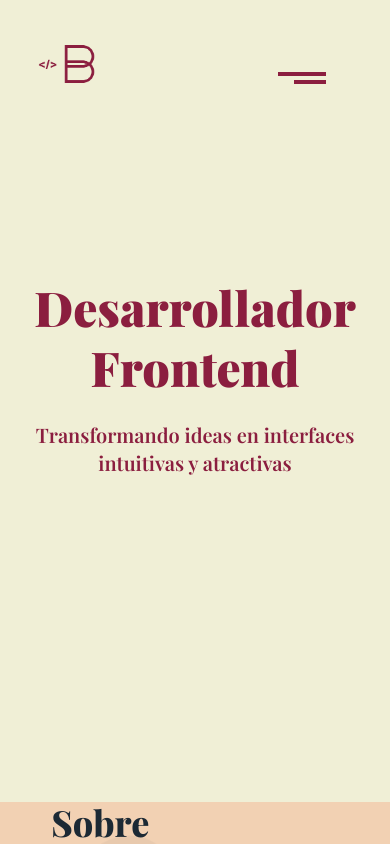
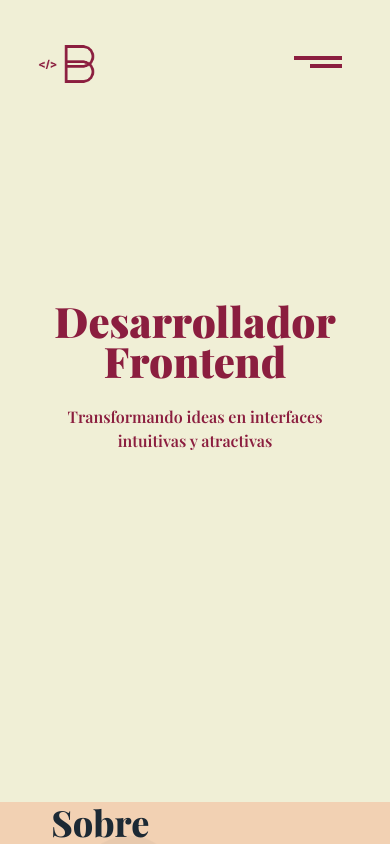
Before and after one commit to bauticalvo/Portfolio, a React (Create React App) app: page / in a window 390 px wide. Shown: the top 844 px of the page. Built offline with nearby package versions, Linux system fonts and the light colour scheme; a web font is replaced by a local one.

Commit message:
navbar and landing responsive

```diff
--- a/src/Components/Home/Header/NavBar.jsx
+++ b/src/Components/Home/Header/NavBar.jsx
@@ -14,13 +14,15 @@ const NavBar = ({ isOpen, setIsOpen }) => {
               animate={{ y: 0, opacity: 1 }}
               transition={{ duration: 0.8 }}
             >
-              <img src="/logoB6.png" alt="Logo de Bautista Calvo" className={`${isOpen ? 'hidden ' : ''}h-32 ml-8
+              <img src="/logoB6.png" alt="Logo de Bautista Calvo" className={`${isOpen ? 'hidden ' : ''}h-28 ml-8
               xs:h-20 xs:ml-0
               `} />
             </motion.h1>
           </section>
           <motion.div
-           className="absolute top-14 right-12 h-5 p-2 m-2 z-[60]"
+           className="absolute top-14 right-12 h-5 p-2 m-2 z-[60]
+           xs:top-10 xs:right-8
+           "
            initial={{ y: -100, opacity: 0 }}
            animate={{ y: 0, opacity: 1 }}
            transition={{ duration: 0.8 }
--- a/src/Components/Home/LandingSection.jsx
+++ b/src/Components/Home/LandingSection.jsx
@@ -30,11 +30,13 @@ useEffect(() => {
             animate={{ x: 0, opacity: 1 }}
             transition={{ duration: 0.8, delay: 0.2 }}
           >
-            <h2 className="text-5xl font-playfair lg:text-7xl mb-6 font-black leading-tight">{t('landing.title')}</h2>
+            <h2 className="text-5xl font-playfair  mb-6 font-black leading-tight
+            xl:text-7xl xs:text-4xl xs:text-[42px] md:text-6xl lg:text-6xl
+            ">{t('landing.title')}</h2>
             <AnimatePresence mode="wait">
             <motion.p
               key={currentDescription}
-               className="text-xl  font-playfair font-semibold mb-8 text-royalBlue/80"
+               className="font-playfair font-semibold mb-8 text-royalBlue/80 md:text-xl xs:md xs:px-10 lg-xl:text-xl "
               initial={{ opacity: 0, y: -20 }}
               animate={{ opacity: 1, y: 0 }}
               exit={{ opacity: 0, y: 20 }}
```
